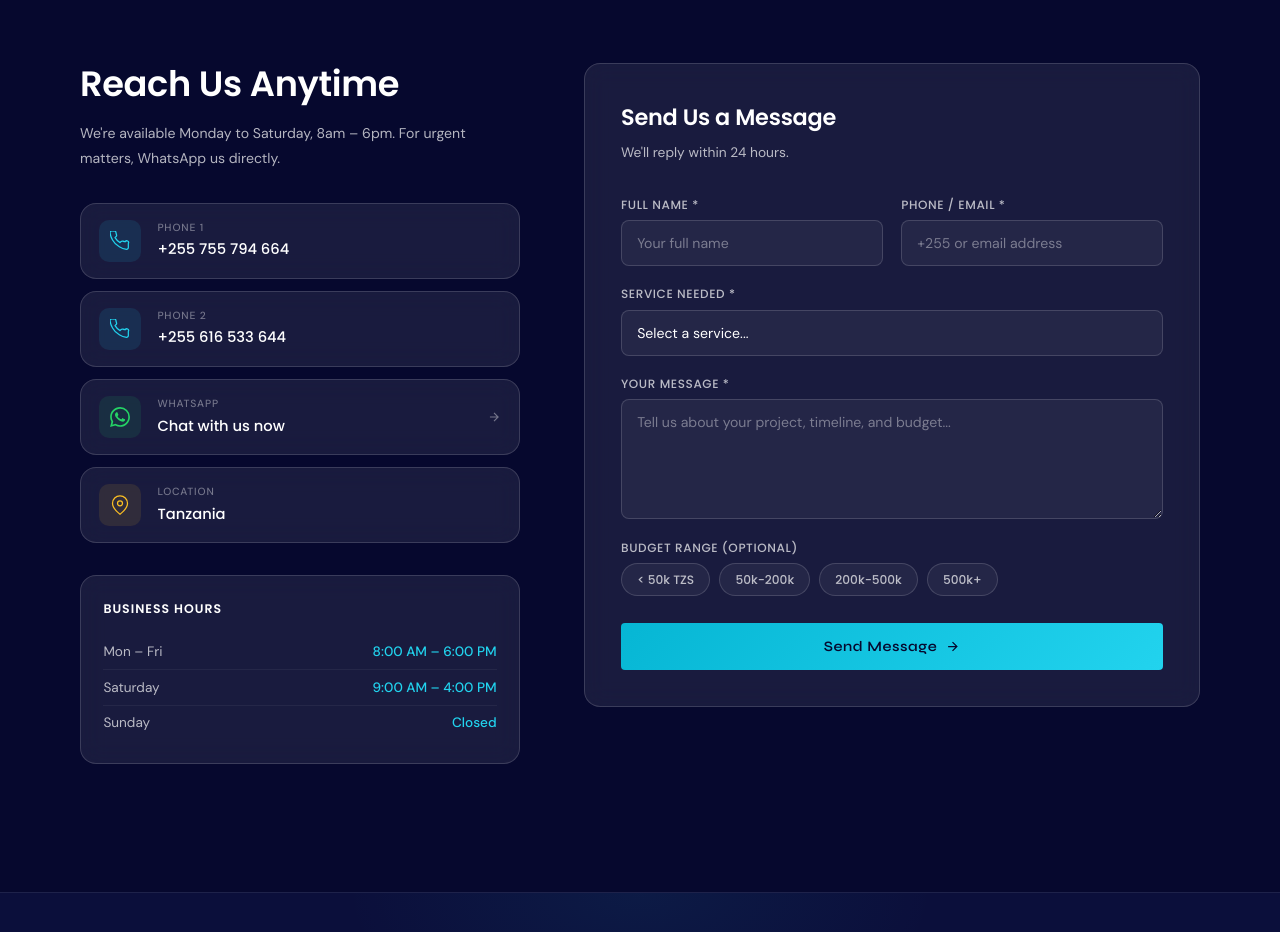
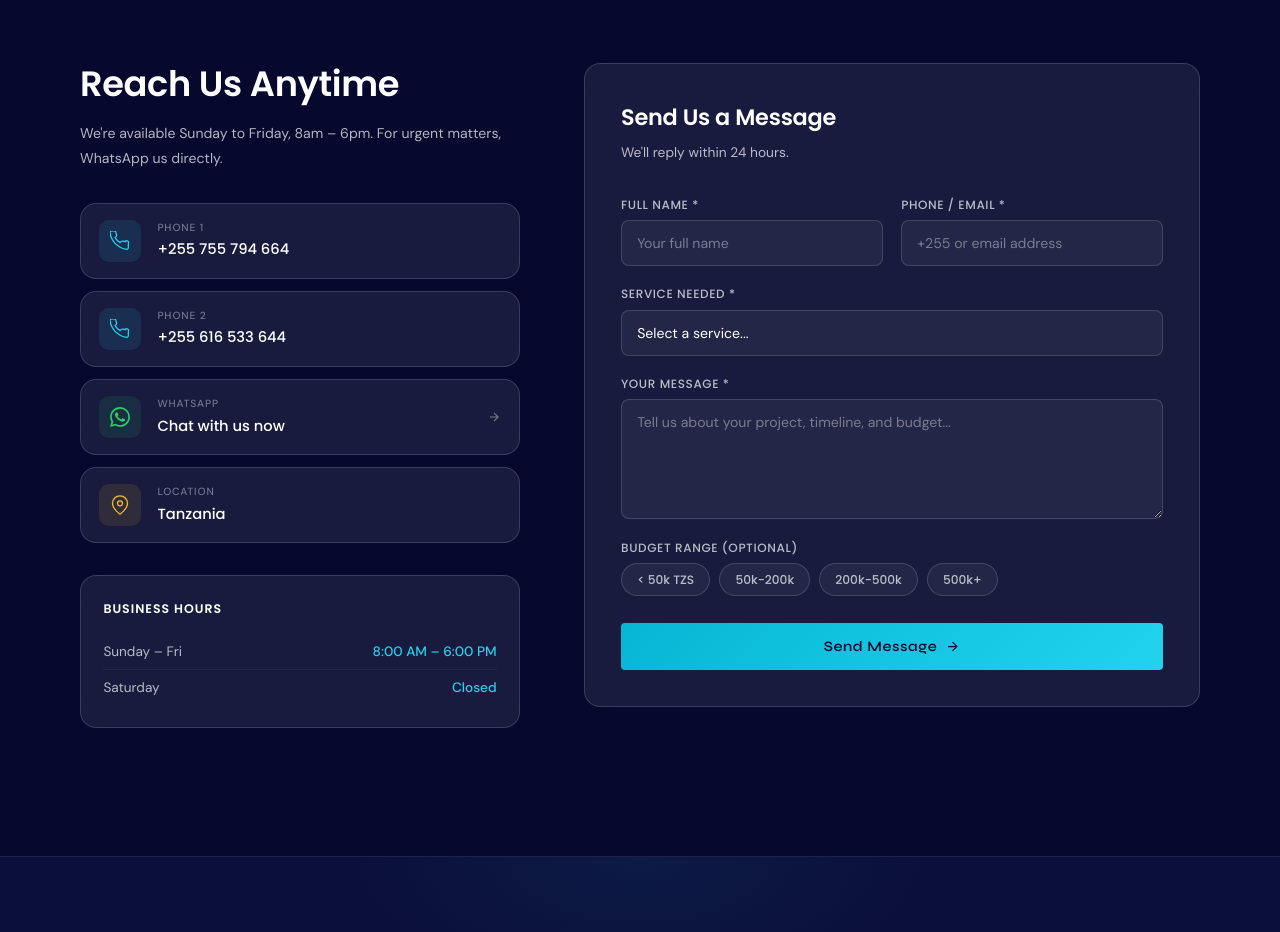
Before and after one commit to charlefurahi/millenium-tech, a Vue app: page /contact in a window 1280 px wide. Shown: the part 540-1472 px from the top of the page. Built offline with nearby package versions, Linux system fonts and the light colour scheme.

Commit message:
Update contact availability days in ContactView

```diff
--- a/src/views/ContactView.vue
+++ b/src/views/ContactView.vue
@@ -25,7 +25,7 @@
             Reach Us Anytime
           </h2>
           <p class="contact-info__sub">
-            We're available Monday to Saturday, 8am – 6pm. For urgent matters, WhatsApp us directly.
+            We're available Sunday to Friday, 8am – 6pm. For urgent matters, WhatsApp us directly.
           </p>
 
           <div class="contact-cards">
@@ -208,9 +208,8 @@ const serviceOptions = [
 const budgets = ['< 50k TZS', '50k-200k', '200k-500k', '500k+']
 
 const hours = [
-  { days: 'Mon – Fri', time: '8:00 AM – 6:00 PM' },
-  { days: 'Saturday',  time: '9:00 AM – 4:00 PM' },
-  { days: 'Sunday',    time: 'Closed' },
+  { days: 'Sunday – Fri', time: '8:00 AM – 6:00 PM' },
+  { days: 'Saturday',    time: 'Closed' },
 ]
 
 function validate(): boolean {
```
